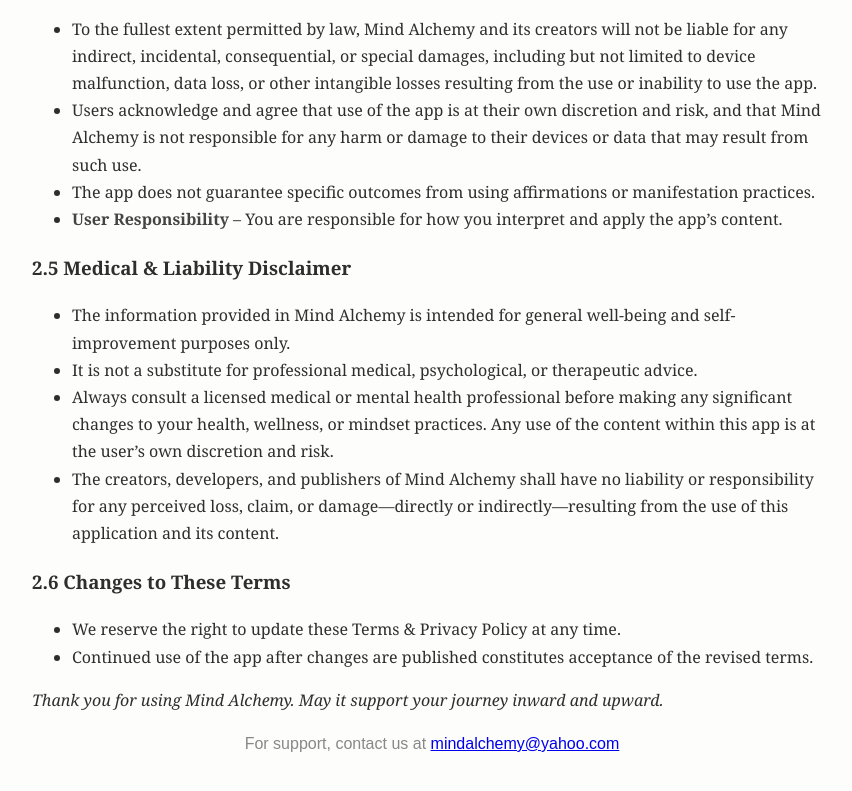
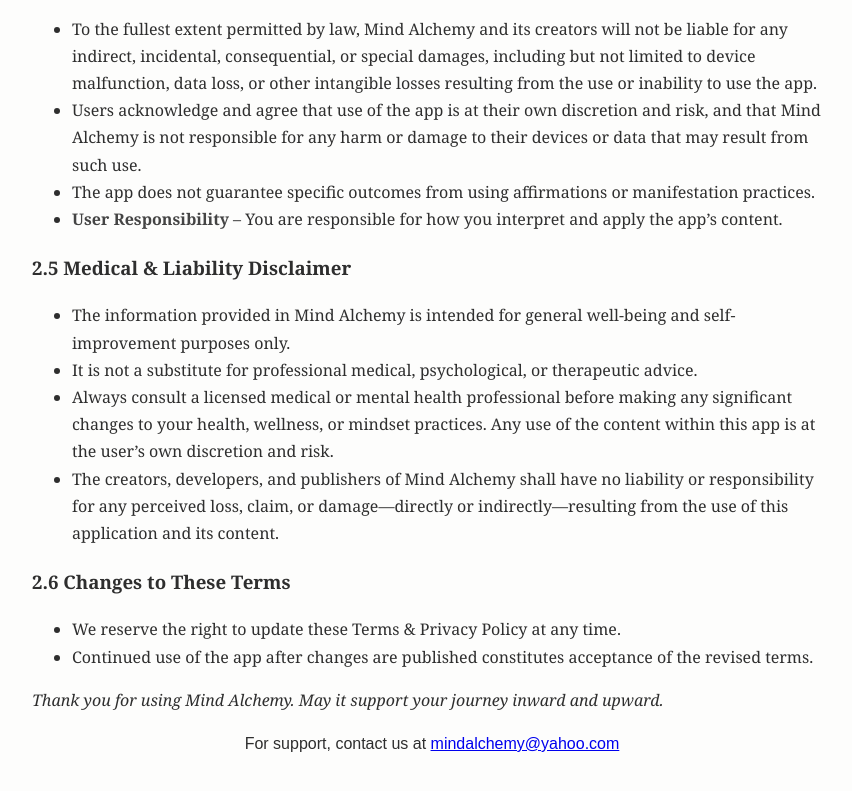
Before and after one commit to Mind-Alchemy/MindAlchemy, a plain HTML site: page index.html in a window 1280 px wide. Shown: the part 1566-2357 px from the top of the page, without its empty margins (208-1060 px from the left). Drawn offline with Linux system fonts and the light colour scheme.

Commit message:
index.html

```diff
--- a/index.html
+++ b/index.html
@@ -109,7 +109,7 @@
 
     <p><em>Thank you for using Mind Alchemy. May it support your journey inward and upward.</em></p>
 
-<p style="text-align: center; font-family: sans-serif; color: #888;">
+<p style="text-align: center; font-family: sans-serif; color: #2e2e2e;">
   For support, contact us at <a href="mailto:mindalchemy@yahoo.com">mindalchemy@yahoo.com</a>
 </p>
 
```
